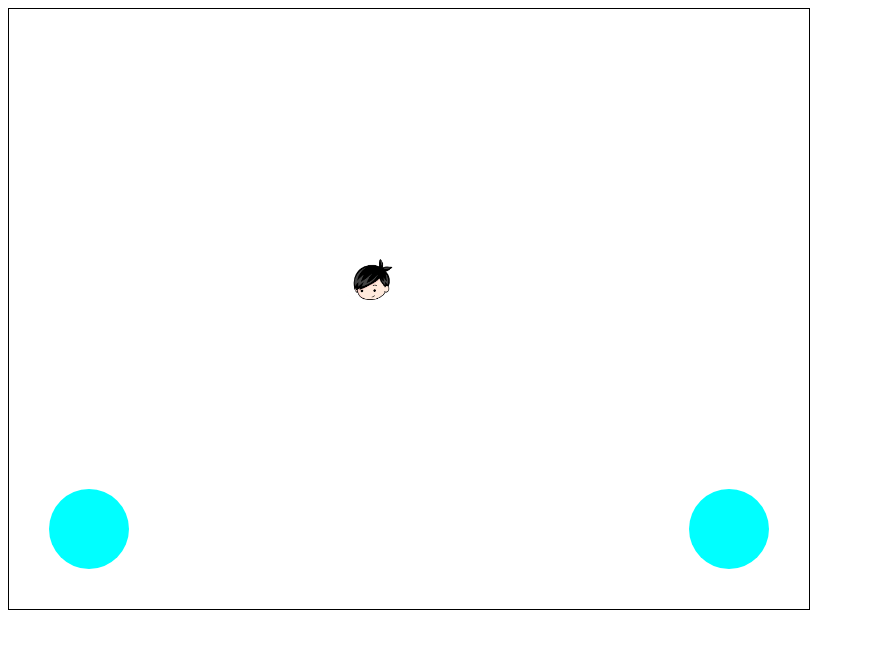
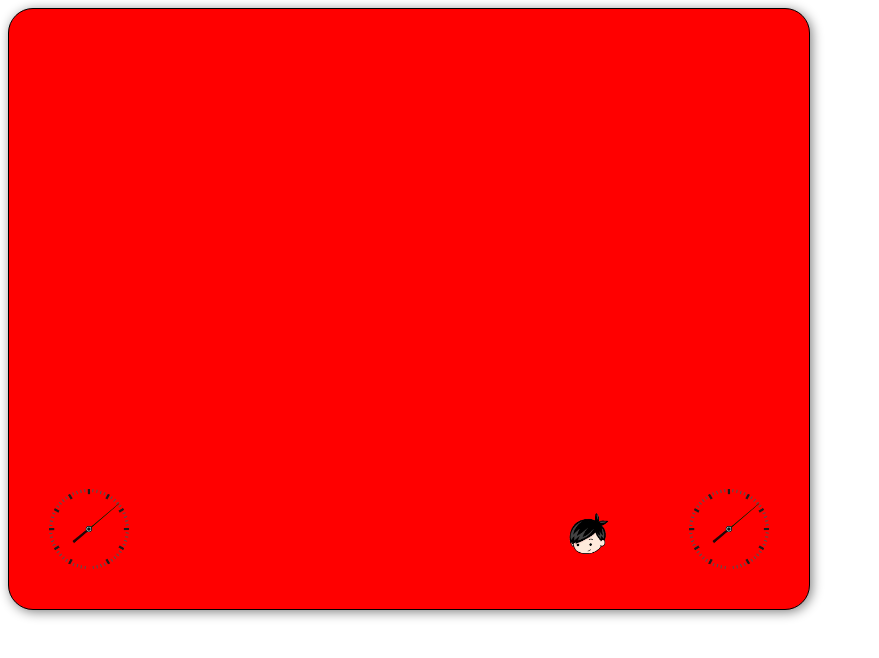
Before and after one commit to shirleywbi/etch-a-sketch, a website built with Parcel: page index.html in a window 1280 px wide. Shown: the whole page, without its empty margins (0-879 px from the left). Built offline with nearby package versions, Linux system fonts and the light colour scheme.

Commit message:
remove horizontal movement of knobs, failing to add rotation to draw

```diff
--- a/index.html
+++ b/index.html
@@ -2,18 +2,11 @@
 <head>
     <title>Etch a Sketch</title>
     <meta charset="UTF-8" />
-    <style>
-        #gameScreen {
-            border: 1px solid black;
-        }
-
-        img {
-            display: none;
-        }
-    </style>
+    <link rel="stylesheet" type="text/css" href="/style.css">
 </head>
 <body>
     <img id="img_ball" src="assets/images/sbi-logo.png">
+    <img id="img_knob" src="assets/images/knob.png">
     <canvas id="gameScreen" width="800" height="600"></canvas>
     <script type="text/javascript" src="src/index.js"></script>
 </body>
--- a/src/ball.js
+++ b/src/ball.js
@@ -10,8 +10,8 @@ export default class Ball {
             y: 50
         }
         this.speed = {
-            x: 4,
-            y: 2
+            x: 2,
+            y: 1
         };
         this.size = 50;
     }
--- a/src/index.js
+++ b/src/index.js
@@ -1,5 +1,4 @@
 import Game from "./game.js";
-
 
 let canvas = document.getElementById("gameScreen");
 
--- a/src/knob.js
+++ b/src/knob.js
@@ -1,54 +1,47 @@
+import {parseRadians} from './utils/utils';
+
 export default class Knob {
 
     constructor(game, position) {
         this.gameWidth = game.gameWidth;
         this.gameHeight = game.gameHeight;
-        this.radius = 40;
-        this.width = 2 * this.radius;
-        this.height = 2 * this.radius;
-        this.angle = 0;
-        this.maxRotate = 5;
-        this.maxSpeed = 10;
-        this.speed = 0;
+        this.image = document.getElementById('img_knob');
+        this.size = 80;
+        this.angle = parseRadians(0);
+        this.deltaAngle = parseRadians(5);
+        this.direction = parseRadians(0);
         if (position === 'left') {
             this.position = {
-                x: this.width,
-                y: this.gameHeight - this.height
+                x: this.size * 1/2,
+                y: this.gameHeight - this.size * 3/2
             };
         } else {
             this.position = {
-                x: this.gameWidth - this.width,
-                y: this.gameHeight - this.height
+                x: this.gameWidth - this.size * 3/2,
+                y: this.gameHeight - this.size * 3/2
             };
         }
     }
 
     rotateLeft() {
-        this.speed = -this.maxSpeed;
+        this.angle = -this.deltaAngle;
     }
 
     rotateRight() {
-        this.speed = this.maxSpeed;
+        this.angle = this.deltaAngle;
     }
 
     stop() {
-        this.speed = 0;
+        this.angle = 0;
     }
 
     draw(context) {
-        context.fillStyle = '#0ff';
-        context.beginPath();
-        context.arc(this.position.x, this.position.y, this.radius, 0, 2 * Math.PI);
-        context.fill();
+        // this.image.rotate(this.direction);
+        context.drawImage(this.image, this.position.x, this.position.y, this.size, this.size);
     }
 
     update(deltaTime) {
-        if (!deltaTime) return;
-
-        this.position.x += this.speed;
-
-        if (this.position.x < 0) this.position.x = 0;
-        if (this.position.x + this.width > this.gameWidth) this.position.x = this.gameWidth - this.width;
+        this.direction += this.angle;
     }
 
 
--- /dev/null
+++ b/src/utils/utils.js
@@ -0,0 +1,4 @@
+// EFFECTS: converts degrees to radians
+export function parseRadians(degrees) {
+    return degrees * Math.PI/180;
+}
--- /dev/null
+++ b/style.css
@@ -0,0 +1,10 @@
+#gameScreen {
+    border: 1px solid black;
+    border-radius: 25px;
+    background: red;
+    box-shadow: 2px 2px 12px 0px grey;
+}
+
+img {
+    display: none;
+}
```
Also changed, not shown: assets/images/knob.png (added).
